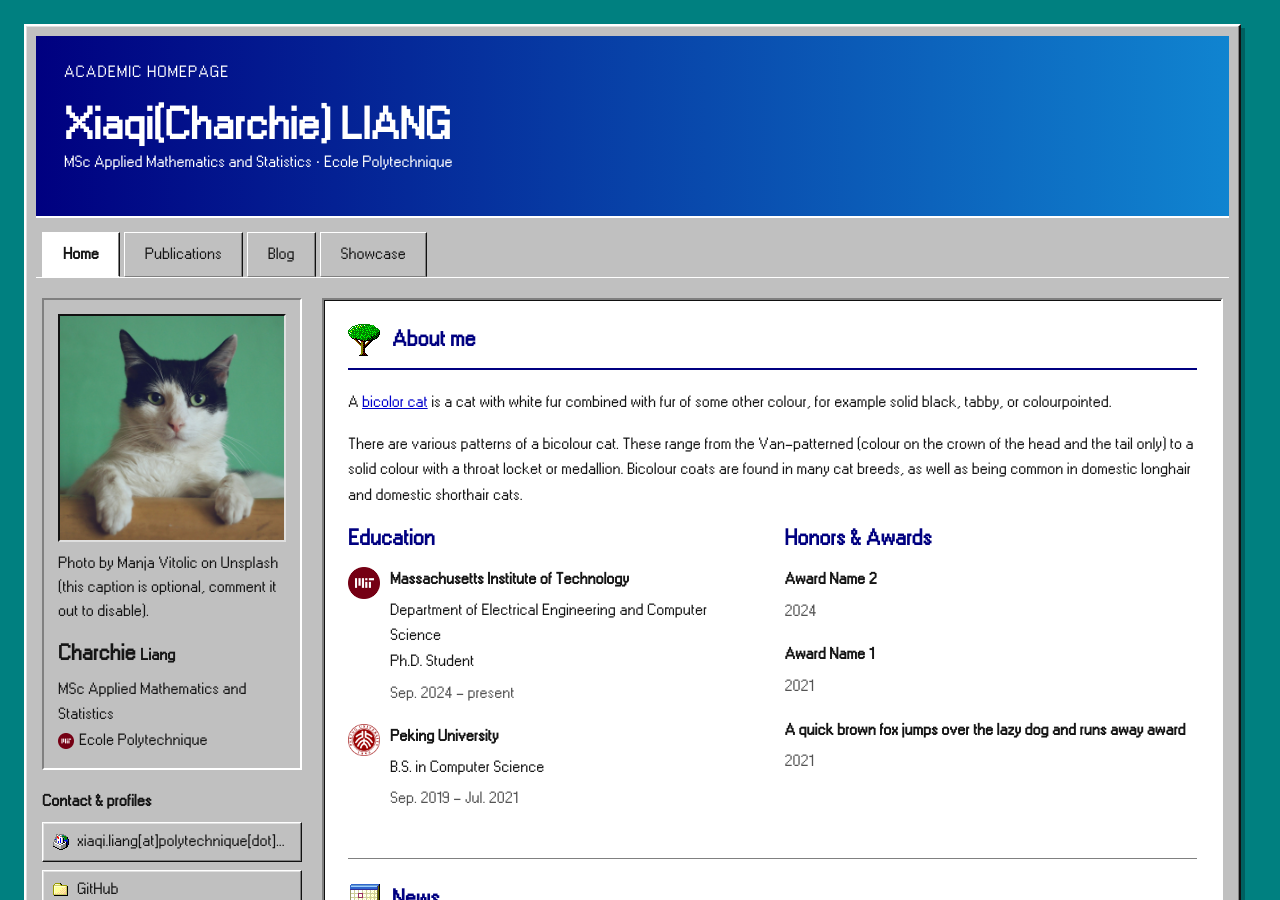
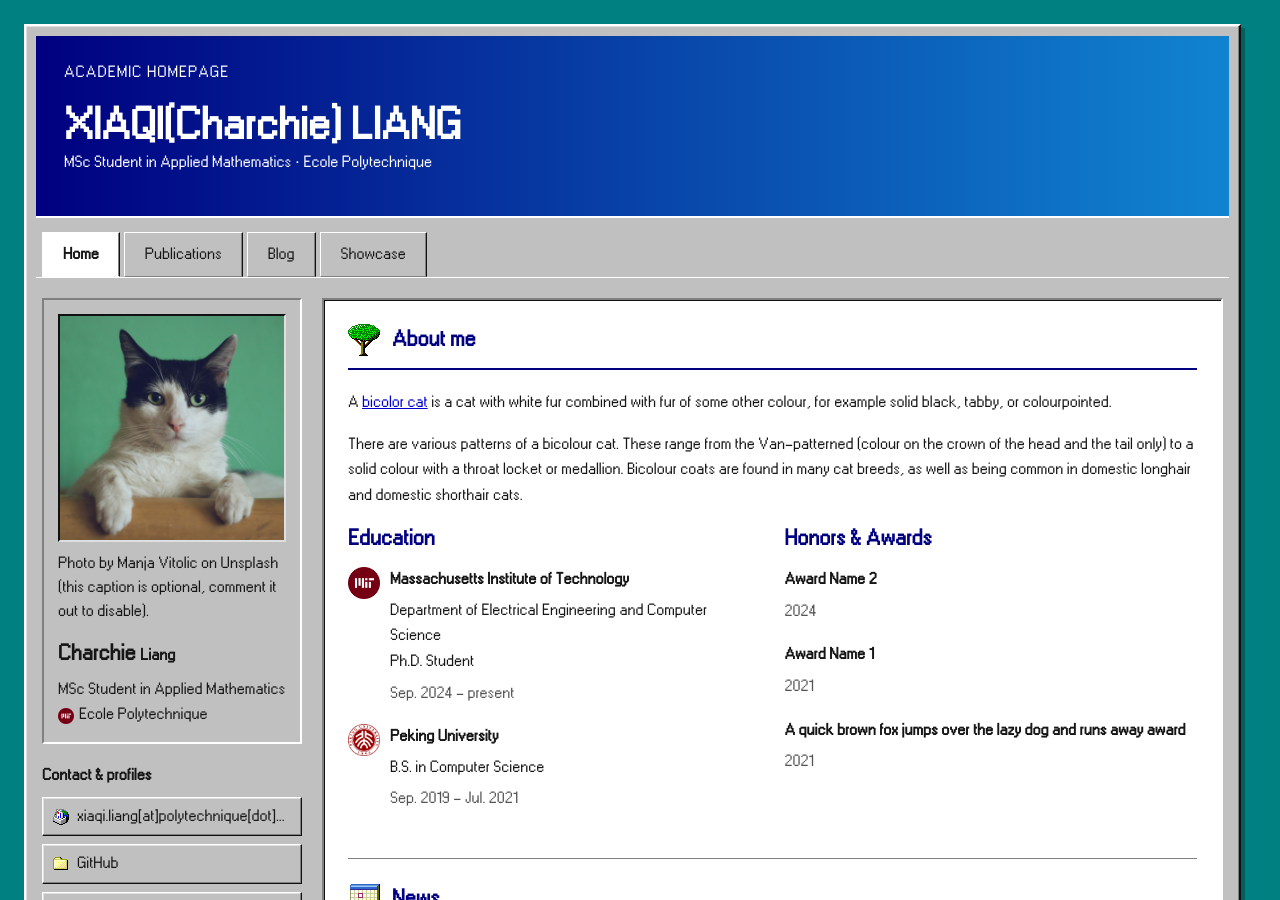
Before and after one commit to XiaqiL/XiaqiL.github.io, a Jekyll site: the page built from index.html, in a window 1280 px wide and 900 px high. Built offline with Jekyll 4.4.1, drawn with Linux system fonts in a browser that asks for light colours; nearby versions of some CDN libraries; a style sheet for code colours, icons or effects is not loaded.

Commit message:
Update navbar name and position description

```diff
--- a/_data/profile.yml
+++ b/_data/profile.yml
@@ -1,9 +1,9 @@
 primary_name: "Charchie"
 secondary_name: "Liang"
-navbar_name: "Xiaqi(Charchie) LIANG"
+navbar_name: "XIAQI(Charchie) LIANG"
 
 positions:
-- name: MSc Applied Mathematics and Statistics
+- name: MSc Student in Applied Mathematics
 - name: Ecole Polytechnique
   logo: /assets/images/badges/MIT_Social_circle.png  # Logo is optional
 
```
